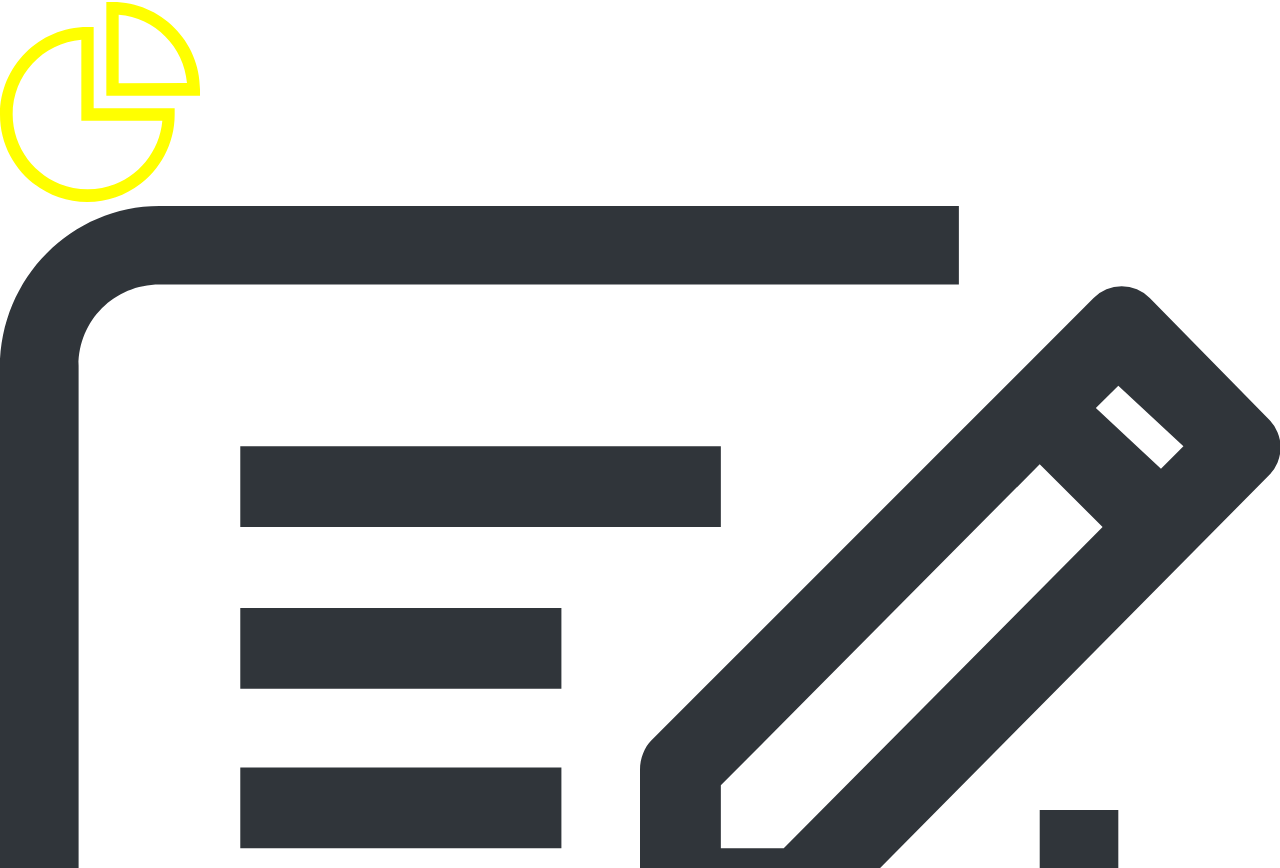
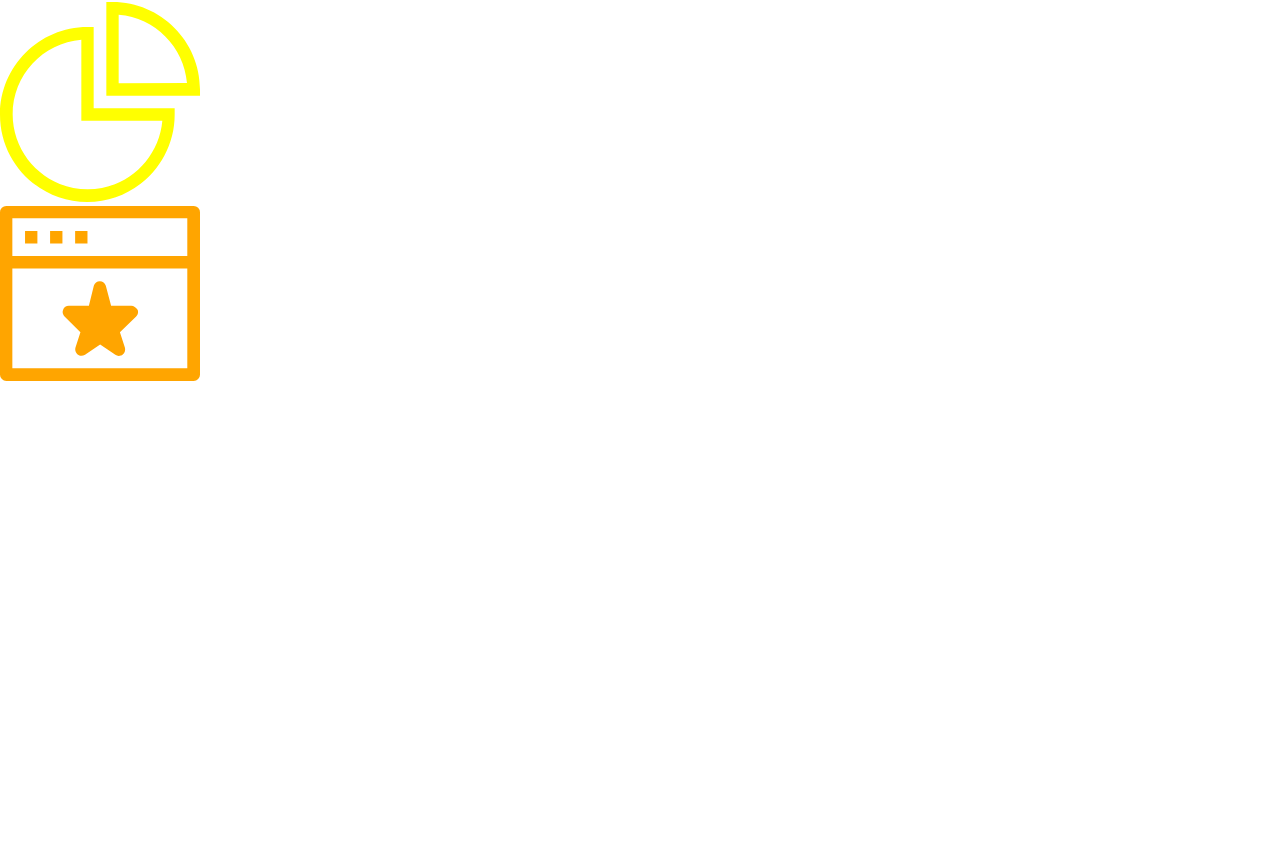
Before and after one commit to in-touch-dev/icon-library, a React (Create React App) app: page / in a window 1280 px wide. Shown: the part 832-1700 px from the top of the page. After the commit the page ends 1217 px from the top, so only its background shows below. Built offline with nearby package versions, Linux system fonts and the light colour scheme.

Commit message:
add settings again

```diff
--- a/src/App.js
+++ b/src/App.js
@@ -48,7 +48,7 @@ const App = props => {
 				/>
 			</div>
 			<div>
-				<Icon iconName={'message'} />
+				<Icon iconName={'work'} fill={'orange'} width={'200px'} />
 			</div>
 		</React.Fragment>
 	);
--- a/src/components/icons/InTouchIcons.js
+++ b/src/components/icons/InTouchIcons.js
@@ -4,6 +4,7 @@ import Message from './Message';
 import Network from './Network';
 import Profile from './Profile';
 import Resources from './Resources';
+import Work from './Work';
 
 const Icon = props => {
 	switch (props.iconName) {
@@ -17,6 +18,8 @@ const Icon = props => {
 			return <Profile {...props} />;
 		case 'resources':
 			return <Resources {...props} />;
+		case 'work':
+			return <Work {...props} />;
 		default:
 			return <div>Check the iconName prop is correct</div>;
 	}
--- /dev/null
+++ b/src/components/icons/Work.js
@@ -0,0 +1,43 @@
+import React from 'react';
+import propTypes from 'prop-types';
+
+const Work = props => {
+	const style = {
+		width: `${props.width}`,
+	};
+
+	return (
+		<svg
+			className="work-icon"
+			style={style}
+			xmlns="http://www.w3.org/2000/svg"
+			xmlnsXlink="http://www.w3.org/1999/xlink"
+			viewBox="0 0 56.7 49.6"
+			aria-hidden={props.ariaHidden}
+			focusable={props.focusable}
+		>
+			<defs>
+				<path id="A" d="M0 0h56.7v49.6H0z" />
+			</defs>
+			<g fill={props.fill}>
+				<path d="M37.2 28.3h-5.7L30 22.6c-.2-.8-.9-1.3-1.7-1.3s-1.5.6-1.7 1.3l-1.4 5.7h-5.7c-.7 0-1.4.4-1.6 1.1-.3.7-.1 1.4.4 1.9l4.5 4.5-1.4 4.3c-.2.7 0 1.5.6 2s1.4.5 2.1.1l4.3-2.9 4.3 2.9a1.69 1.69 0 0 0 1 .3c.4 0 .8-.1 1.1-.4.6-.5.8-1.2.6-2L34 35.8l4.6-4.5c.5-.5.7-1.3.4-1.9-.4-.6-1.1-1.1-1.8-1.1M3.5 17.7h49.6V46H3.5V17.7zm49.6-3.5H3.5V3.5h49.6v10.7zM54.9 0H1.8A1.79 1.79 0 0 0 0 1.8v46a1.79 1.79 0 0 0 1.8 1.8h53.1a1.79 1.79 0 0 0 1.8-1.8v-46A1.79 1.79 0 0 0 54.9 0" />
+				<path d="M7.1 7.1h3.5v3.5H7.1V7.1zm7.1 0h3.5v3.5h-3.5V7.1zm7.1 0h3.5v3.5h-3.5V7.1z" />
+			</g>
+		</svg>
+	);
+};
+
+Work.propTypes = {
+	width: propTypes.string,
+	ariaHidden: propTypes.string,
+	focusable: propTypes.string,
+	fill: propTypes.string,
+};
+
+Work.defaultProps = {
+	ariaHidden: 'true',
+	focusable: 'false',
+	fill: '#30353a',
+};
+
+export default Work;
```
Also changed, not shown: src/components/icons/Network.3.js (deleted, +0 -45 lines), src/components/icons/Settings.js (added, +43 -0 lines).
